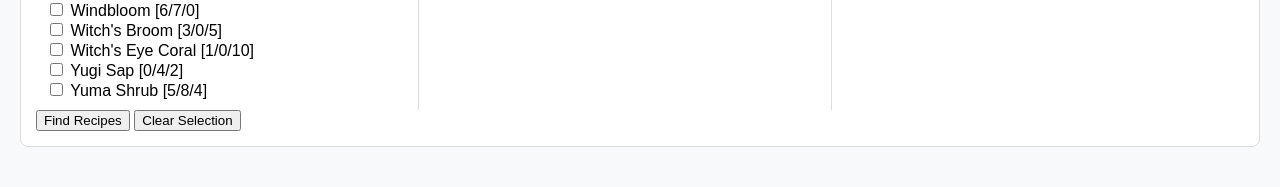
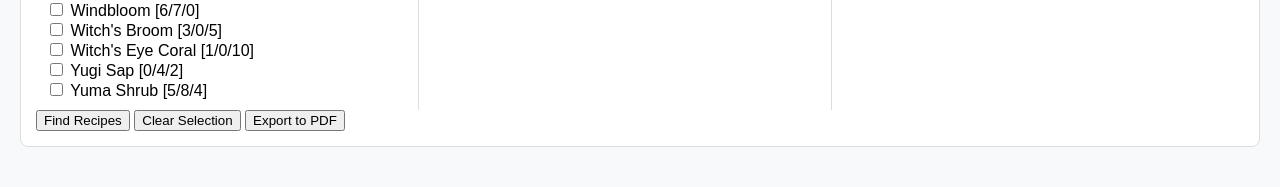
Before and after one commit to billhanscom/Obojima, a Flask app: page / in a window 1280 px wide. Shown: the part 1451-1638 px from the top of the page. Run offline with Flask 3, Linux system fonts and the light colour scheme; data comes from the database, SQL or seed files in the repository.

Commit message:
Add files via upload

```diff
--- a/templates/index.html
+++ b/templates/index.html
@@ -41,6 +41,7 @@
 
         <button type="button" onclick="findRecipes()">Find Recipes</button>
         <button type="button" onclick="clearSelection()">Clear Selection</button>
+        <button type="button" onclick="exportPDF()">Export to PDF</button>
     </form>
 
     <div id="results" class="recipe-columns">
```
